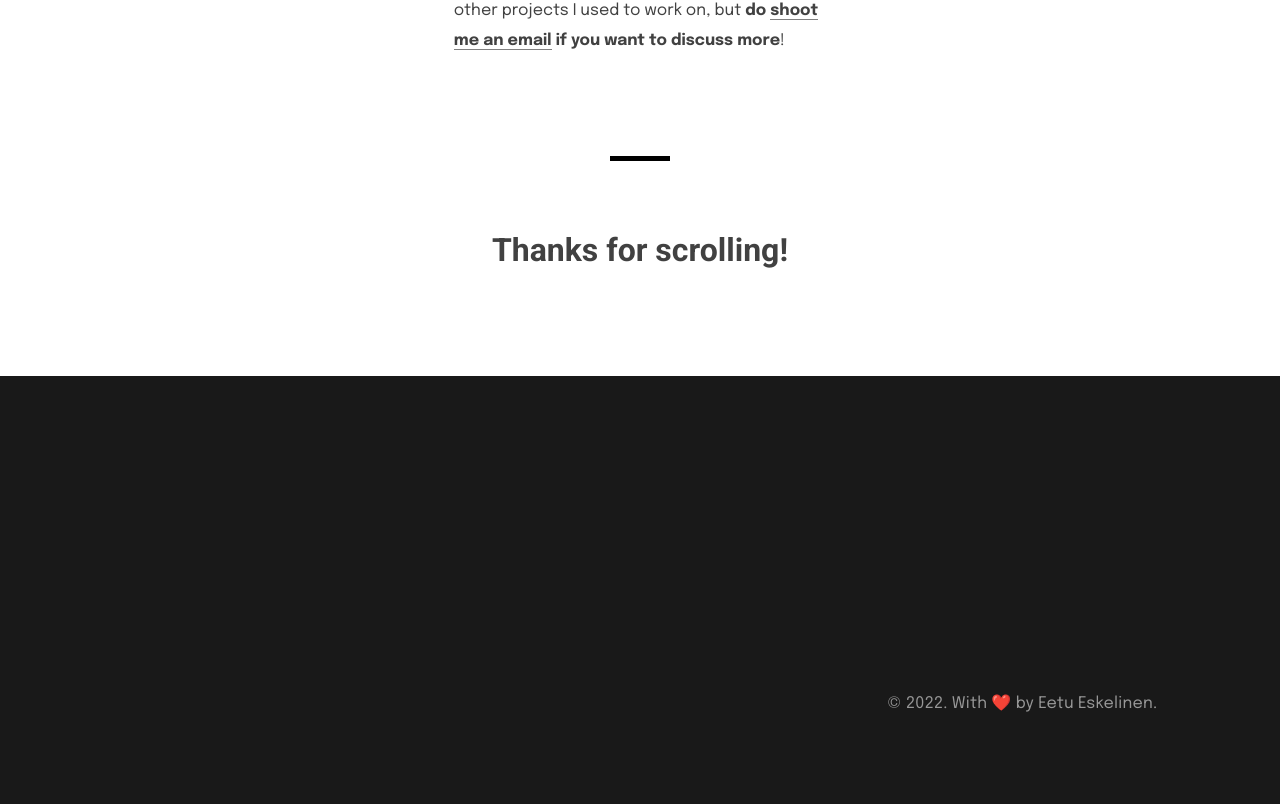
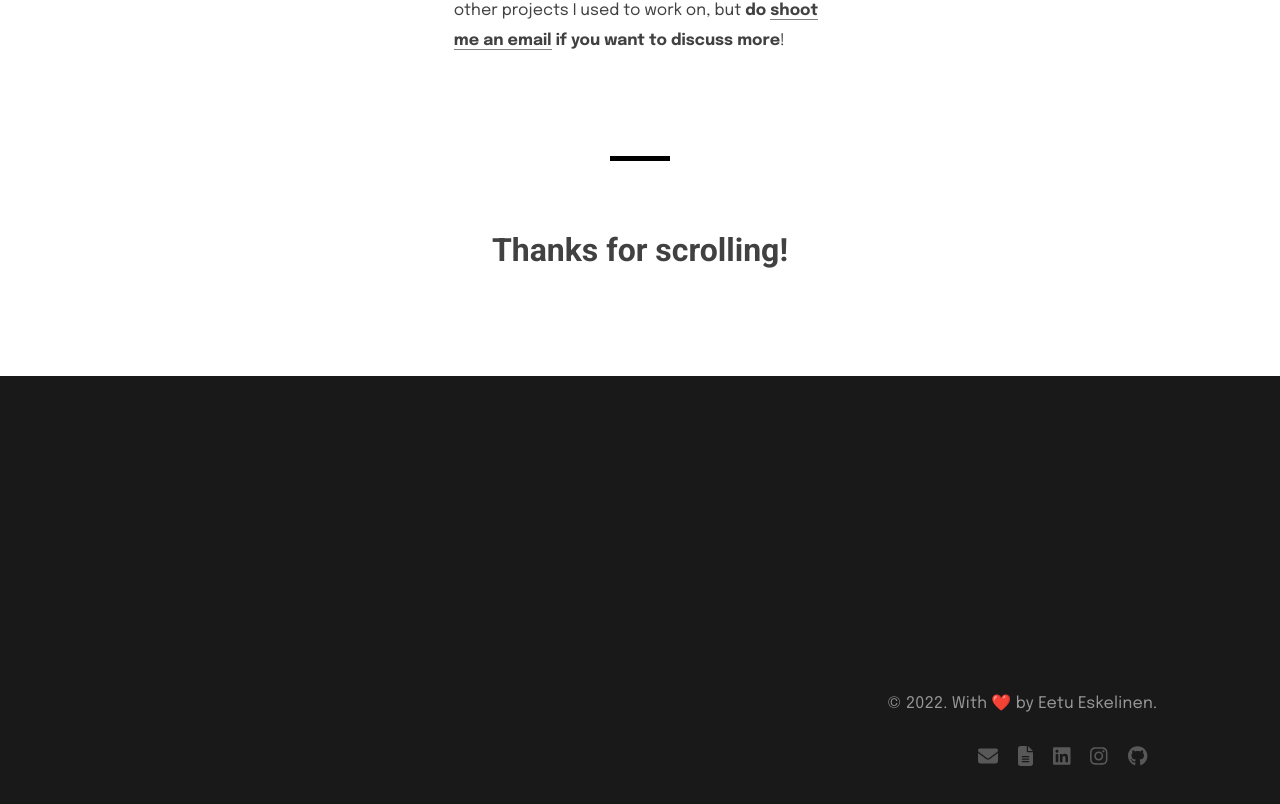
Before and after one commit to Eppu/eetueskelinen.com, a Next.js app: page /projects/kamerastore in a window 1280 px wide. Shown: the part 2627-3431 px from the top of the page. Built offline with nearby package versions, Linux system fonts and the light colour scheme.

Commit message:
Take Font Awesome package to use

```diff
--- a/package.json
+++ b/package.json
@@ -9,6 +9,11 @@
     "start": "next start"
   },
   "dependencies": {
+    "@fortawesome/fontawesome-svg-core": "^6.2.1",
+    "@fortawesome/free-brands-svg-icons": "^6.2.1",
+    "@fortawesome/free-regular-svg-icons": "^6.2.1",
+    "@fortawesome/free-solid-svg-icons": "^6.2.1",
+    "@fortawesome/react-fontawesome": "^0.2.0",
     "animate.css": "^4.1.1",
     "dotenv": "^10.0.0",
     "next": "^13.1.6",
--- a/pages/_app.js
+++ b/pages/_app.js
@@ -4,6 +4,9 @@ import "../styles/flexboxgrid.min.css";
 import "../styles/animate.min.css";
 import "../styles/projects.css";
 import Navbar from "../src/components/Navbar";
+import { config } from "@fortawesome/fontawesome-svg-core";
+import "@fortawesome/fontawesome-svg-core/styles.css";
+config.autoAddCss = false;
 
 import { QueryClient, QueryClientProvider } from "react-query";
 
--- a/src/components/Footer.js
+++ b/src/components/Footer.js
@@ -1,3 +1,7 @@
+import { FontAwesomeIcon } from "@fortawesome/react-fontawesome";
+import { faEnvelope, faFileText } from "@fortawesome/free-solid-svg-icons";
+import { faGithub, faInstagram, faLinkedin } from "@fortawesome/free-brands-svg-icons";
+
 export default function Footer() {
   return (
     <>
@@ -9,26 +13,30 @@ export default function Footer() {
           <p style={{ marginBottom: "30px" }}>&copy; {new Date().getFullYear()}. With ❤️ by Eetu Eskelinen.</p>
 
           <div>
-            <a href="mailto:hello@eetueskelinen.com" target="_top">
-              <i aria-hidden className="fa fa-envelope fa-lg" id="email" title="Email" />
+            <a className="fa" href="mailto:hello@eetueskelinen.com" target="_top">
+              {/* <i aria-hidden className="fa fa-envelope fa-lg" id="email" title="Email" /> */}
+              <FontAwesomeIcon icon={faEnvelope} size="lg" />
             </a>
-            <a href="../files/resume.pdf" target="_blank">
-              <i aria-hidden className="fa fa-file-text fa-lg" id="resume" title="Resume" />
+            <a className="fa" href="../files/resume.pdf" target="_blank">
+              {/* <i aria-hidden className="fa fa-file-text fa-lg" id="resume" title="Resume" /> */}
+              <FontAwesomeIcon icon={faFileText} size="lg" />
             </a>
-            <a href="https://www.linkedin.com/in/eetueskelinen" target="_blank" rel="noreferrer">
-              <i aria-hidden className="fa fa-linkedin-square fa-lg" id="linkedin" title="LinkedIn" />
+            <a className="fa" href="https://www.linkedin.com/in/eetueskelinen" target="_blank" rel="noreferrer">
+              {/* <i aria-hidden className="fa fa-linkedin-square fa-lg" id="linkedin" title="LinkedIn" /> */}
+              <FontAwesomeIcon icon={faLinkedin} size="lg" />
             </a>
-            <a href="https://instagram.com/eppu" target="_blank" rel="noreferrer">
-              <i aria-hidden className="fa fa-instagram fa-lg" id="instagram" title="Instagram" />
+            <a className="fa" href="https://instagram.com/eppu" target="_blank" rel="noreferrer">
+              {/* <i aria-hidden className="fa fa-instagram fa-lg" id="instagram" title="Instagram" /> */}
+              <FontAwesomeIcon icon={faInstagram} size="lg" />
             </a>
-            <a href="https://github.com/eppu" target="_blank" rel="noreferrer">
-              <i aria-hidden className="fa fa-github fa-lg" id="github" title="GitHub" />
+            <a className="fa" href="https://github.com/eppu" target="_blank" rel="noreferrer">
+              {/* <i aria-hidden className="fa fa-github fa-lg" id="github" title="GitHub" /> */}
+              <FontAwesomeIcon icon={faGithub} size="lg" />
             </a>
           </div>
         </div>
         <div className="col-sm-1 col-xs-0"></div>
       </div>
-      {/* TODO: Replace with npm package */}
     </>
   );
 }
--- a/styles/base.css
+++ b/styles/base.css
@@ -257,7 +257,7 @@ NAVBAR
   text-align: left;
 }
 
-.fa {
+.fa svg {
   margin: 0 10px 0 10px;
   -webkit-transition: -webkit-transform 0.2s ease-out;
   transition: -webkit-transform 0.2s ease-out;
@@ -265,12 +265,18 @@ NAVBAR
   transition: transform 0.2s ease-out, -webkit-transform 0.2s ease-out;
 }
 
-.footer .fa:hover,
+.fa svg:hover {
+  -webkit-transform: scale(1.2);
+  transform: scale(1.2);
+  opacity: 1;
+}
+
+/* .footer .fa:hover,
 .menu_container .fa:hover {
   -webkit-transform: scale(1.2);
   transform: scale(1.2);
   opacity: 1;
-}
+} */
 
 .footer_links {
   text-align: right;
--- a/styles/projects.css
+++ b/styles/projects.css
@@ -475,20 +475,20 @@ PROJECT BODY
   text-align: left;
 }
 
-.fa {
+/* .fa {
   margin: 0 10px 0 10px;
   opacity: 0.5;
   -ms-filter: "progid:DXImageTransform.Microsoft.Alpha(Opacity=50)";
   -webkit-transition: all 0.2s ease-out;
   transition: all 0.2s ease-out;
-}
+} */
 
-.footer .fa:hover {
+/* .footer .fa:hover {
   -webkit-transform: scale(1.2);
   transform: scale(1.2);
   opacity: 1;
   -ms-filter: "progid:DXImageTransform.Microsoft.Alpha(Opacity=100)";
-}
+} */
 
 .footer_links {
   text-align: right;
--- a/styles/style.css
+++ b/styles/style.css
@@ -722,17 +722,11 @@ a {
   text-align: left;
 }
 
-.fa {
+.fa svg {
   margin: 0 10px 0 10px;
   opacity: 0.5;
   -webkit-transition: all 0.2s ease-out;
   transition: all 0.2s ease-out;
-}
-
-.footer .fa:hover {
-  -webkit-transform: scale(1.2);
-  transform: scale(1.2);
-  opacity: 1;
 }
 
 .footer_links {
```
Also changed, not shown: pages/index.js (+2 -15 lines), 1 other file (tests, documents, lock files or other folders).
